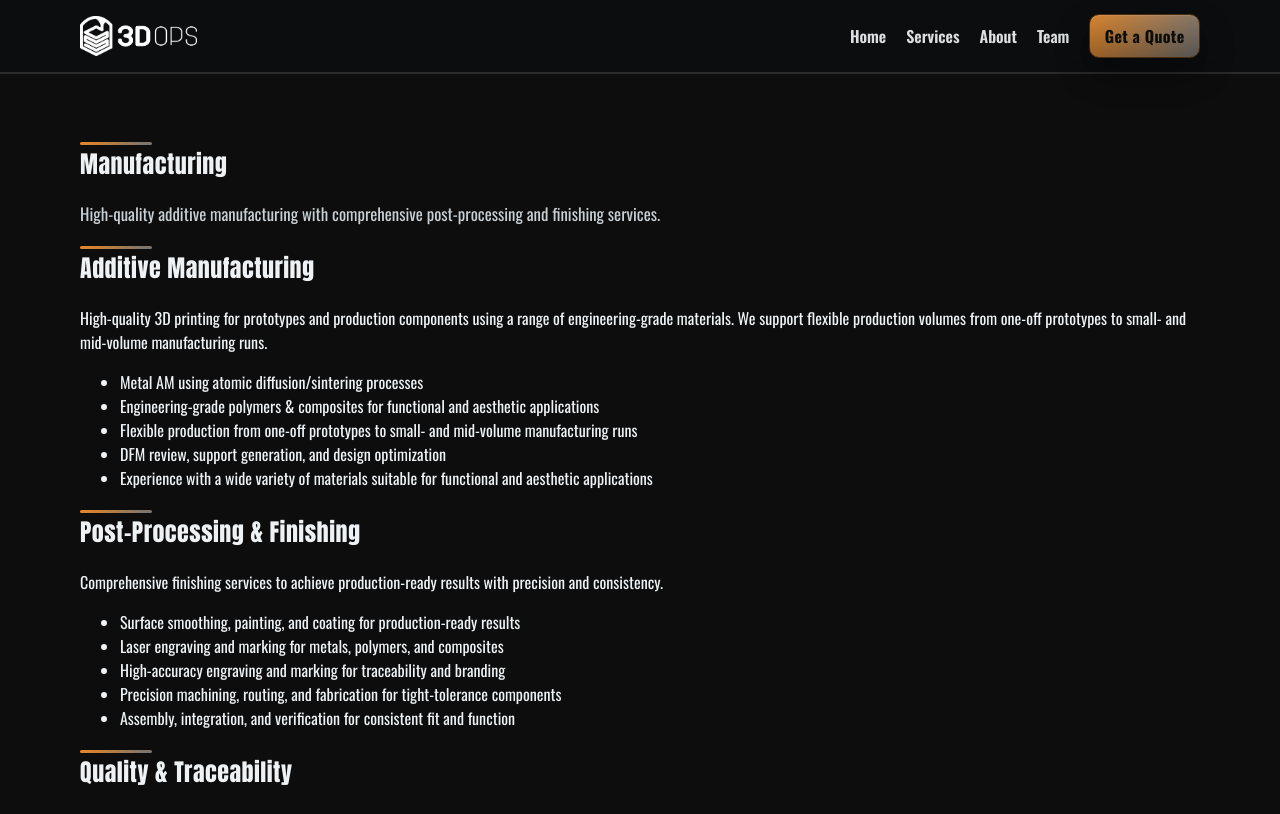
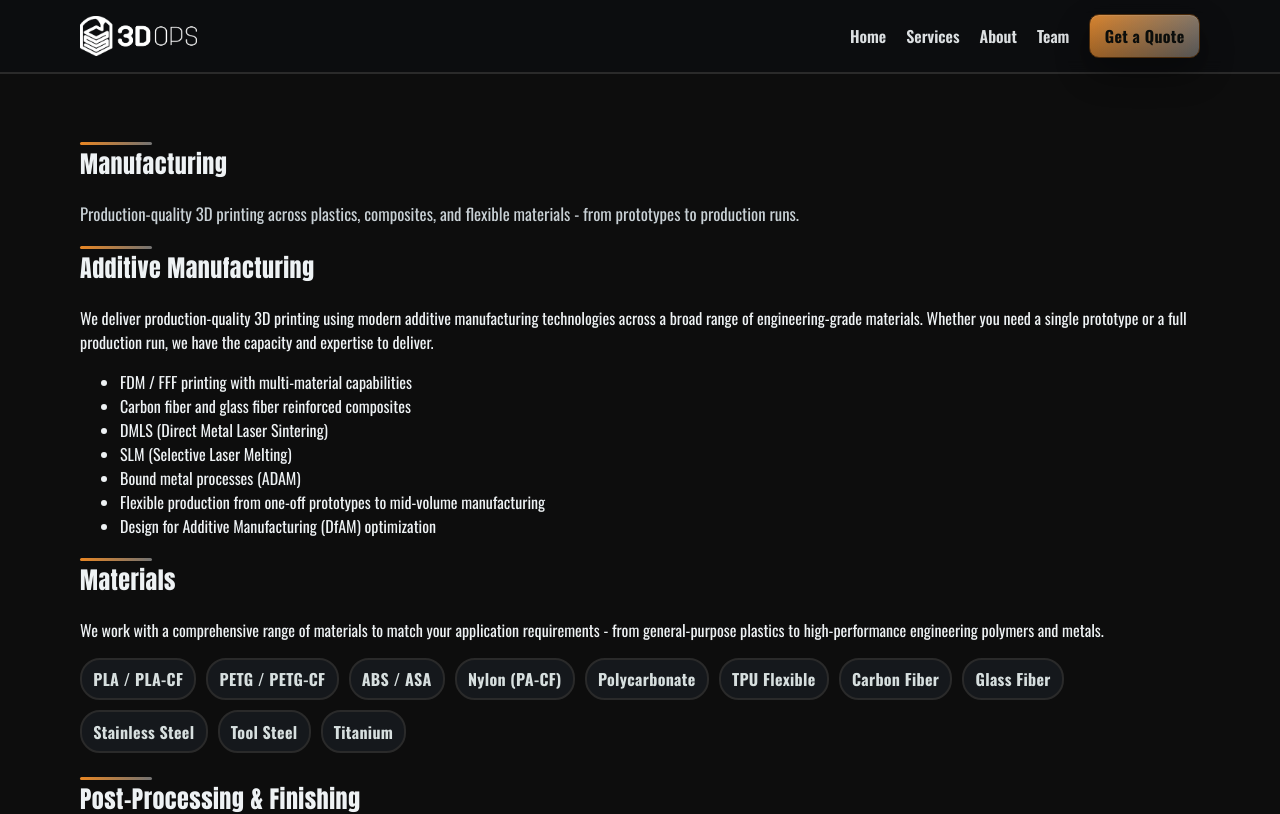
Before and after one commit to Path-Magic-Tech/3dops-marketing, a React (Vite) app: page /manufacturing in a window 1280 px wide. Shown: the top 814 px of the page. Built offline with nearby package versions, Linux system fonts and the light colour scheme.

Commit message:
added manufacturing capabilities

```diff
--- a/src/pages/Manufacturing.jsx
+++ b/src/pages/Manufacturing.jsx
@@ -5,21 +5,39 @@ export default function Manufacturing(){
     <>
       <Helmet>
         <title>Manufacturing Services - 3D Ops</title>
-        <meta name="description" content="High-quality additive manufacturing, post-processing, and finishing services. Metal, polymer, and composite 3D printing from prototypes to production." />
+        <meta name="description" content="Production-quality 3D printing across PLA, PETG, ABS, Nylon, Polycarbonate, TPU, and carbon/glass fiber reinforced materials. Prototypes to production runs." />
       </Helmet>
       <section className="container section">
         <h1>Manufacturing</h1>
-        <p className="lead">High-quality additive manufacturing with comprehensive post-processing and finishing services.</p>
+        <p className="lead">Production-quality 3D printing across plastics, composites, and flexible materials - from prototypes to production runs.</p>
 
         <h2>Additive Manufacturing</h2>
-        <p>High-quality 3D printing for prototypes and production components using a range of engineering-grade materials. We support flexible production volumes from one-off prototypes to small- and mid-volume manufacturing runs.</p>
+        <p>We deliver production-quality 3D printing using modern additive manufacturing technologies across a broad range of engineering-grade materials. Whether you need a single prototype or a full production run, we have the capacity and expertise to deliver.</p>
         <ul className="checklist">
-          <li>Metal AM using atomic diffusion/sintering processes</li>
-          <li>Engineering‑grade polymers & composites for functional and aesthetic applications</li>
-          <li>Flexible production from one-off prototypes to small- and mid-volume manufacturing runs</li>
-          <li>DFM review, support generation, and design optimization</li>
-          <li>Experience with a wide variety of materials suitable for functional and aesthetic applications</li>
+          <li>FDM / FFF printing with multi-material capabilities</li>
+          <li>Carbon fiber and glass fiber reinforced composites</li>
+          <li>DMLS (Direct Metal Laser Sintering)</li>
+          <li>SLM (Selective Laser Melting)</li>
+          <li>Bound metal processes (ADAM)</li>
+          <li>Flexible production from one-off prototypes to mid-volume manufacturing</li>
+          <li>Design for Additive Manufacturing (DfAM) optimization</li>
         </ul>
+
+        <h2>Materials</h2>
+        <p>We work with a comprehensive range of materials to match your application requirements - from general-purpose plastics to high-performance engineering polymers and metals.</p>
+        <div className="pill-row" style={{marginBottom: '24px'}}>
+          <span className="pill">PLA / PLA-CF</span>
+          <span className="pill">PETG / PETG-CF</span>
+          <span className="pill">ABS / ASA</span>
+          <span className="pill">Nylon (PA-CF)</span>
+          <span className="pill">Polycarbonate</span>
+          <span className="pill">TPU Flexible</span>
+          <span className="pill">Carbon Fiber</span>
+          <span className="pill">Glass Fiber</span>
+          <span className="pill">Stainless Steel</span>
+          <span className="pill">Tool Steel</span>
+          <span className="pill">Titanium</span>
+        </div>
 
         <h2>Post-Processing & Finishing</h2>
         <p>Comprehensive finishing services to achieve production-ready results with precision and consistency.</p>
@@ -49,6 +67,7 @@ export default function Manufacturing(){
               <span className="pill">Robotics</span>
               <span className="pill">Aerospace</span>
               <span className="pill">Automotive</span>
+              <span className="pill">Infrastructure</span>
               <span className="pill">Consumer Products</span>
               <span className="pill">R&D</span>
             </div>
```
